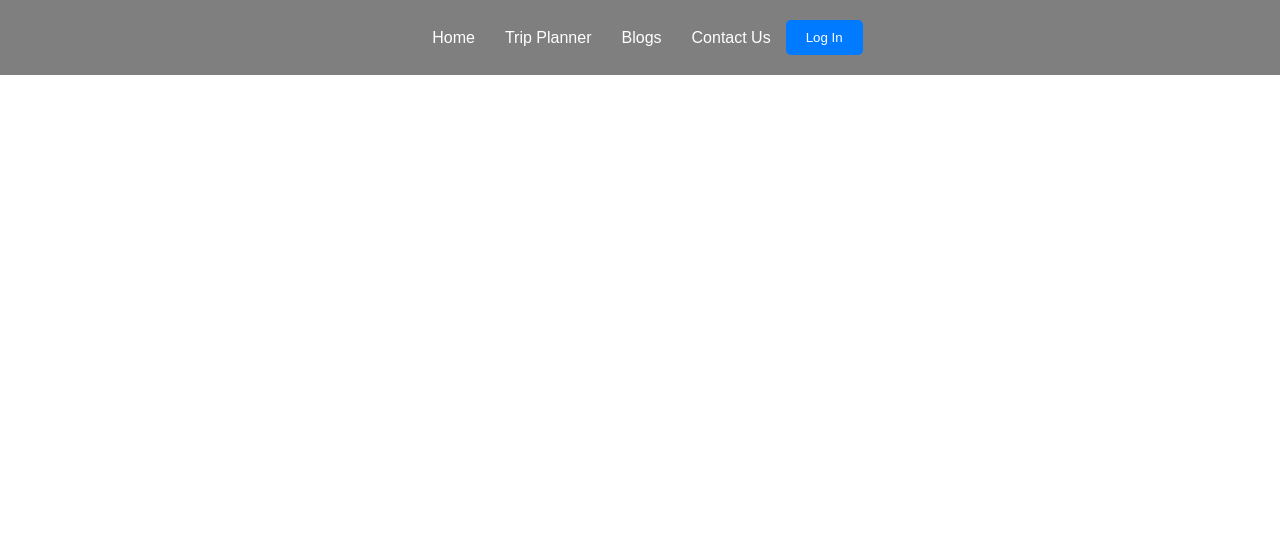
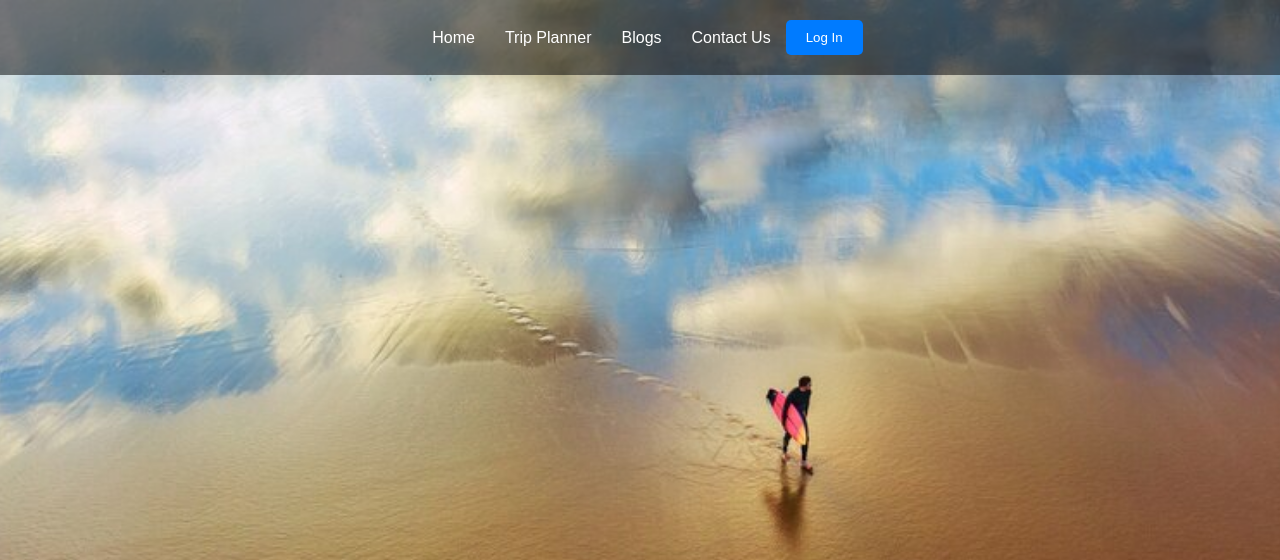
Before and after one commit to mrmominmon/Travel-Agency, a plain HTML site: page index.html in a window 1280 px wide. Shown: the top 560 px of the page. Drawn offline with Linux system fonts and the light colour scheme; the site is published under a folder, as on GitHub Pages, so addresses that start at the root find nothing.

Commit message:
Update styles.css

```diff
--- a/styles.css
+++ b/styles.css
@@ -10,7 +10,7 @@ body {
 }
 
 .hero-section {
-    background: url('/img/hero.jpg') no-repeat center center/cover;
+    background: url('img/hero.jpg') no-repeat center center/cover;
     height: 100vh;
     color: white;
     display: flex;
```
